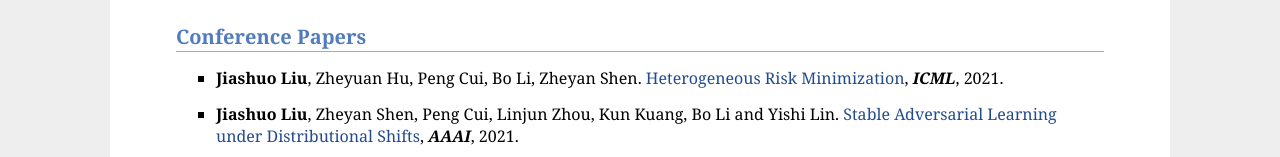
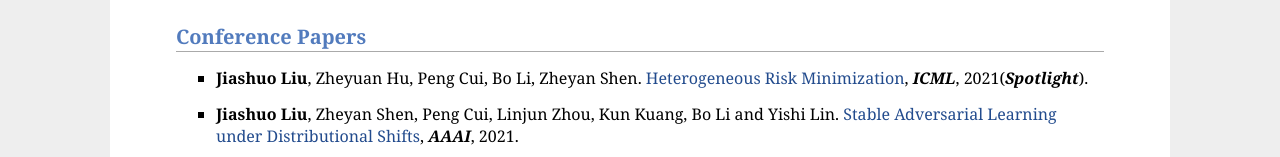
Before and after one commit to nmrenyi/LJSthu.github.io, a plain HTML site: page index.html in a window 1280 px wide. Shown: the part 451-608 px from the top of the page. Drawn offline with Linux system fonts and the light colour scheme.

Commit message:
Update index.html

```diff
--- a/index.html
+++ b/index.html
@@ -42,7 +42,7 @@
 <h2>Conference Papers<small></small></h2>
 <ul>
     <li>
-        <b>Jiashuo Liu</b>, Zheyuan Hu, Peng Cui, Bo Li, Zheyan Shen. <a href="https://arxiv.org/abs/2105.03818">Heterogeneous Risk Minimization</a>, <i><b>ICML</b></i>, 2021.
+        <b>Jiashuo Liu</b>, Zheyuan Hu, Peng Cui, Bo Li, Zheyan Shen. <a href="https://arxiv.org/abs/2105.03818">Heterogeneous Risk Minimization</a>, <i><b>ICML</b></i>, 2021(<i><b>Spotlight</b></i>).
     </li>
     <li>
         <b>Jiashuo Liu</b>, Zheyan Shen, Peng Cui, Linjun Zhou, Kun Kuang, Bo Li and Yishi Lin. <a href="https://arxiv.org/abs/2006.04414v2">Stable Adversarial Learning under Distributional Shifts</a>, <i><b>AAAI</b></i>, 2021.
```
